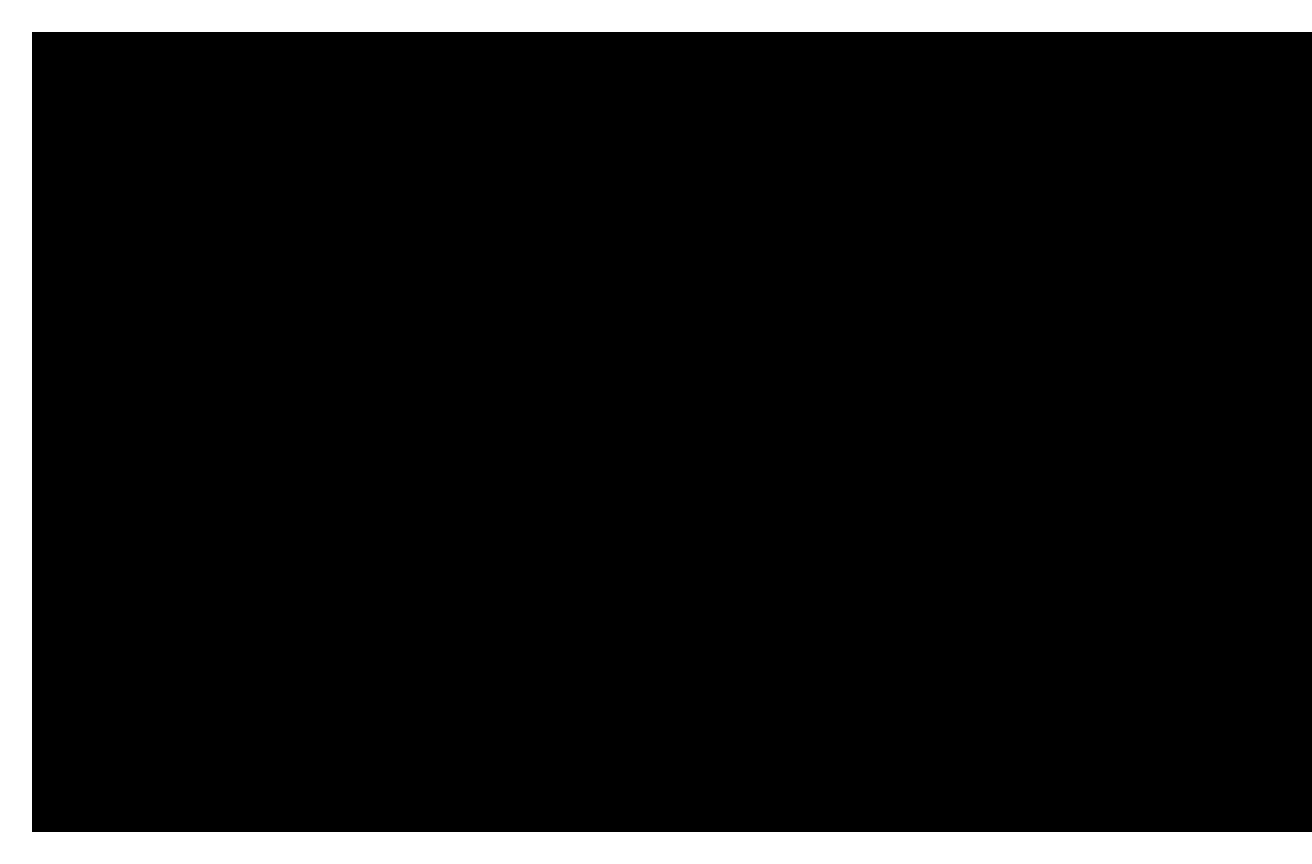
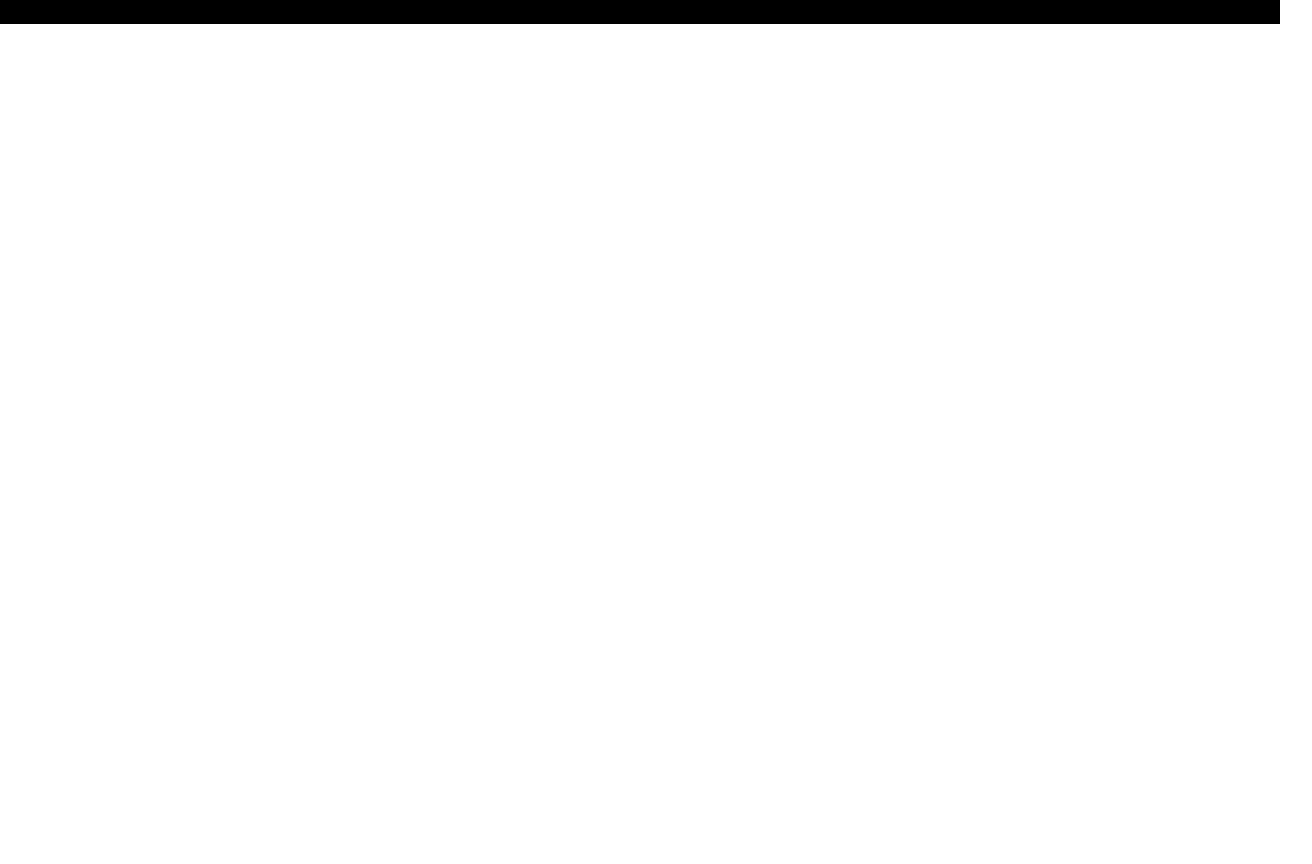
Before and after one commit to femnixx/linear, a React (Vite) app: page / in a window 1280 px wide. Shown: the whole page, 1312 px wide, since content can reach past the window. After the commit the page ends 800 px from the top, so only its background shows below. Built offline with nearby package versions, Linux system fonts and the light colour scheme.

Commit message:
Foixed the screen issue

```diff
--- a/src/App.css
+++ b/src/App.css
@@ -1,44 +1 @@
 @import "tailwindcss";
-
-#root {
-  max-width: 1280px;
-  margin: 0 auto;
-  padding: 2rem;
-  text-align: center;
-}
-
-.logo {
-  height: 6em;
-  padding: 1.5em;
-  will-change: filter;
-  transition: filter 300ms;
-}
-.logo:hover {
-  filter: drop-shadow(0 0 2em #646cffaa);
-}
-.logo.react:hover {
-  filter: drop-shadow(0 0 2em #61dafbaa);
-}
-
-@keyframes logo-spin {
-  from {
-    transform: rotate(0deg);
-  }
-  to {
-    transform: rotate(360deg);
-  }
-}
-
-@media (prefers-reduced-motion: no-preference) {
-  a:nth-of-type(2) .logo {
-    animation: logo-spin infinite 20s linear;
-  }
-}
-
-.card {
-  padding: 2em;
-}
-
-.read-the-docs {
-  color: #888;
-}
--- a/src/App.tsx
+++ b/src/App.tsx
@@ -1,12 +1,11 @@
 import './App.css'
-import LandingPage from './pages/LandingPage'
 
 function App() {
-  return (
-    <div className="min-h-screen min-w-screen bg-black overflow-x-hidden overflow-y-hidden">
-      <LandingPage />
-    </div>
-  )
+  return <>
+  <div className='bg-black w-full h-full'>
+    <p>hi</p>
+  </div>
+  </>
 }
 
 export default App
--- a/src/pages/LandingPage.tsx
+++ b/src/pages/LandingPage.tsx
@@ -2,9 +2,7 @@
 const LandingPage = () => {
   return (
    <>
-   <div className="">
-
-   </div>
+  <div></div>
    </>
   )
 }
```
